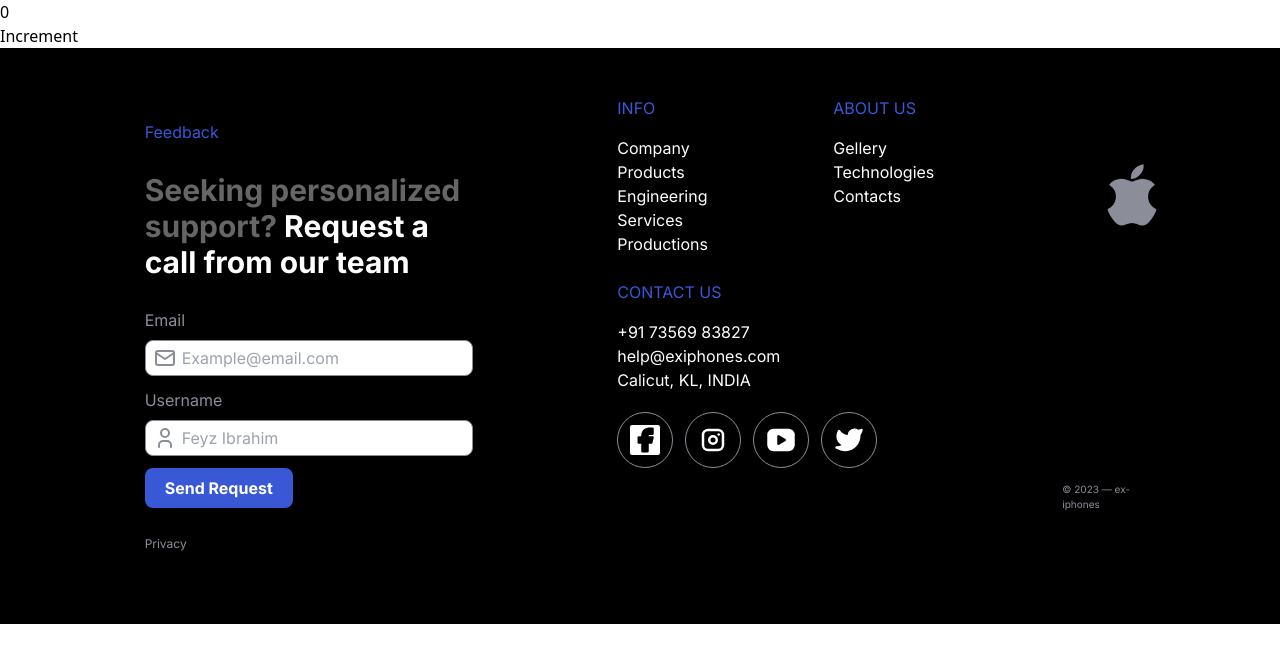
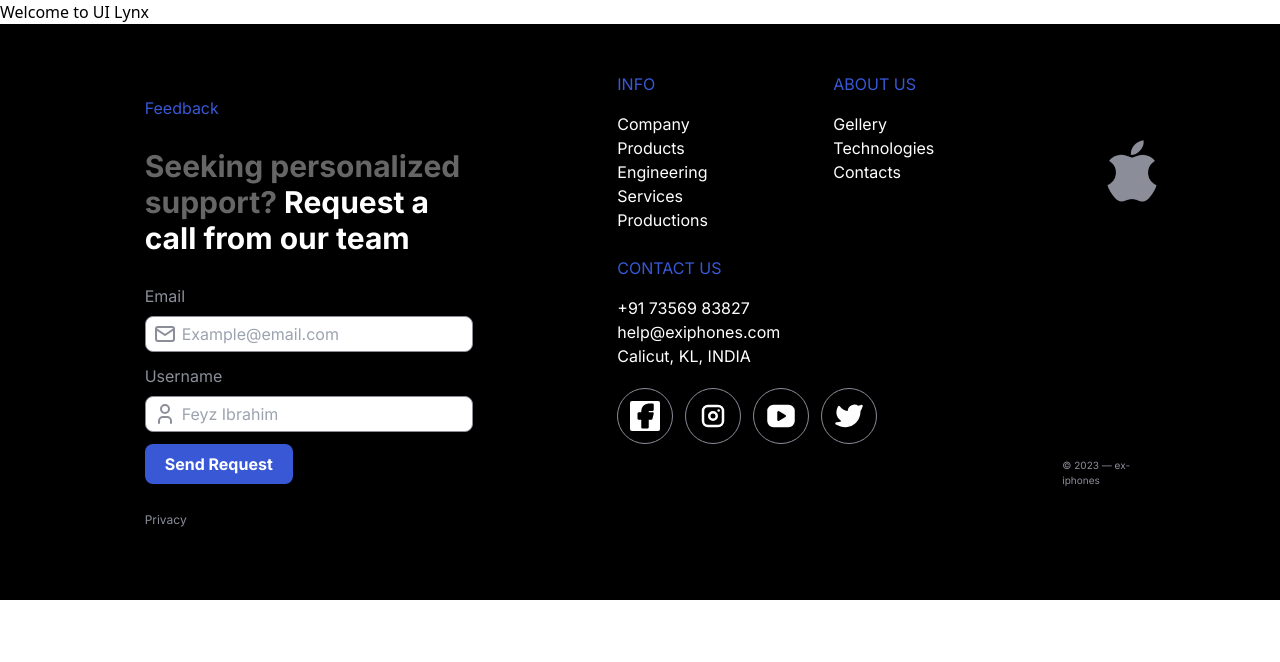
Before and after one commit to sebastiandotdev/ui, an Astro site: page / in a window 1280 px wide. Built offline with nearby package versions, Linux system fonts and the light colour scheme; Astro itself is replaced by a stand-in of ours.

Commit message:
🔨 Remove unnecesary button svelte

```diff
--- a/src/components/Button.svelte
+++ /dev/null
@@ -1,13 +0,0 @@
-<script lang="ts">
-    let count = $state(0)
-
-    const handleIncrementCount = () => {
-        count += 1
-    }
-</script>
-<slot/>
-<h2>{count}</h2>
-
-<button class="bg-slate-400" onclick={handleIncrementCount} >
-    Increment
-</button>
--- a/src/pages/index.astro
+++ b/src/pages/index.astro
@@ -1,10 +1,9 @@
 ---
 import Layout from '../layouts/Layout.astro'
-import Button from '../components/button.svelte'
 ---
 
 <Layout title="Welcome to Astro.">
   <main>
-    <Button client:only="svelte">Hola mundo</Button>
+    <h1>Welcome to UI Lynx</h1>
   </main>
 </Layout>
```
